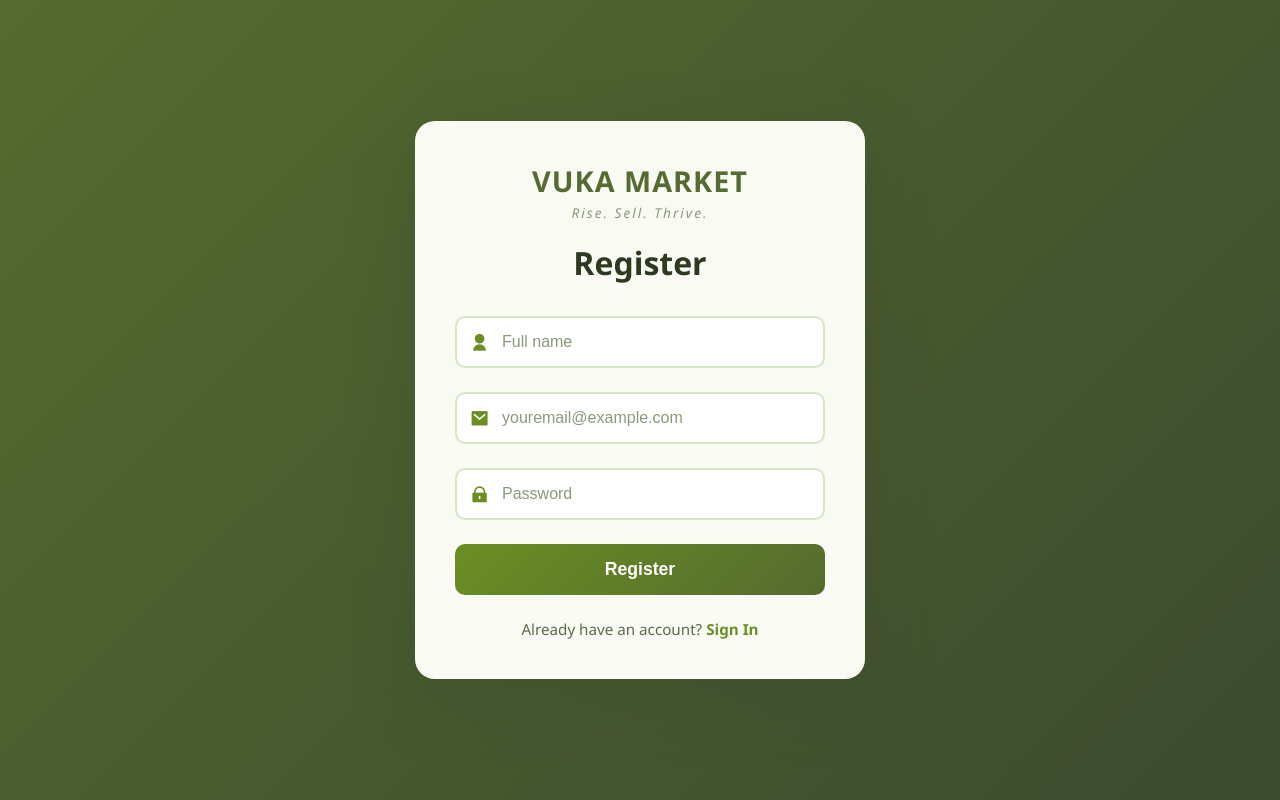
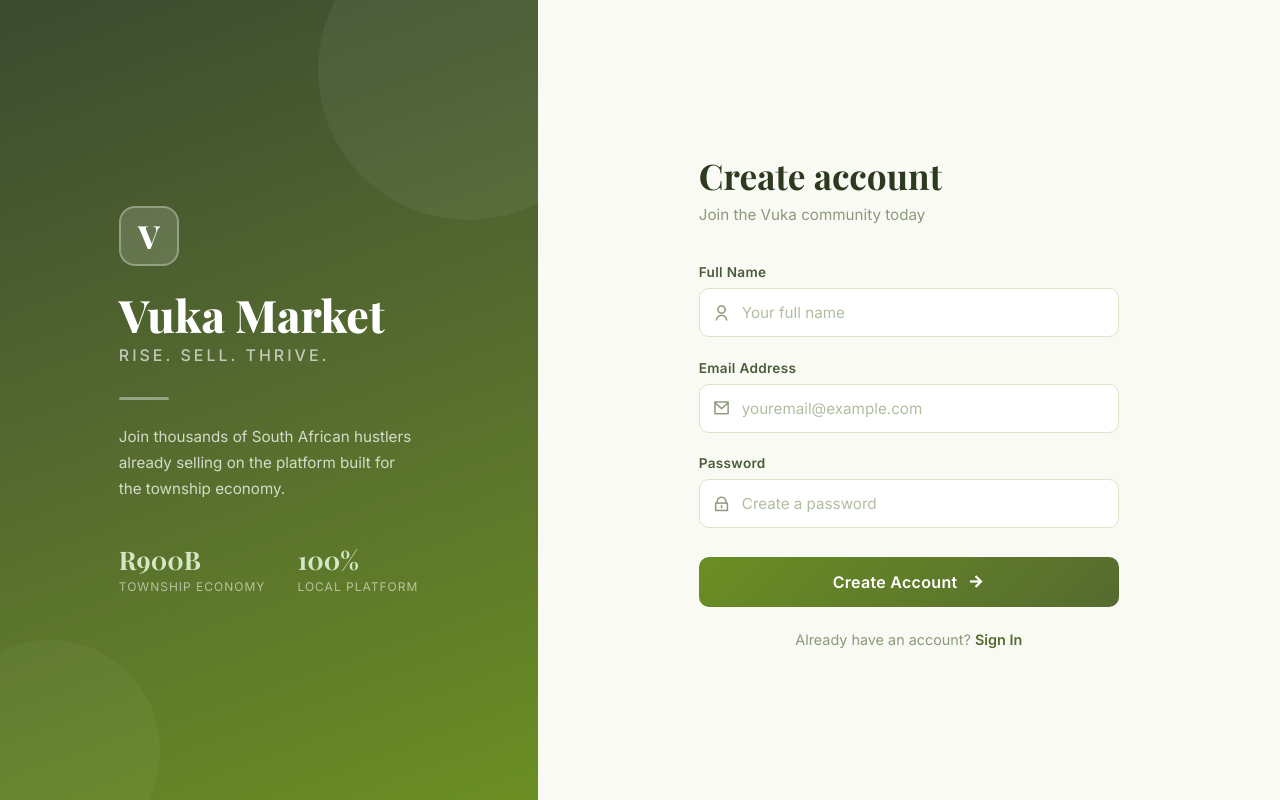
Before and after one commit to Miles-7/ECA3-12-C-C-Ecommerce-Platform, a PHP site: page /pages/register.php in a window 1280 px wide. Run offline with PHP 8.4, Linux system fonts and the light colour scheme; some libraries are stand-ins or nearby versions.

Commit message:
logo redo 1

```diff
--- a/public/pages/register.php
+++ b/public/pages/register.php
@@ -5,41 +5,75 @@
     <meta name="viewport" content="width=device-width, initial-scale=1.0">
     <title>Vuka Market | Register</title>
     <link href="https://cdn.jsdelivr.net/npm/remixicon@4.1.0/fonts/remixicon.css" rel="stylesheet">
+    <link href="https://fonts.googleapis.com/css2?family=Playfair+Display:wght@700;800&family=Inter:wght@400;500;600&display=swap" rel="stylesheet">
     <link rel="stylesheet" href="../styling/main.css">
 </head>
 
 <body class="auth-page">
 
-<div class="container" id="sign-up">
-    <div class="brand">
-        <h2 class="brand-name">Vuka Market</h2>
-        <p class="brand-tagline">Rise. Sell. Thrive.</p>
+<div class="auth-wrapper">
+    <div class="auth-panel-left">
+        <div class="panel-content">
+            <div class="logo-mark">V</div>
+            <h1 class="panel-title">Vuka Market</h1>
+            <p class="panel-sub">Rise. Sell. Thrive.</p>
+            <div class="panel-divider"></div>
+            <p class="panel-desc">Join thousands of South African hustlers already selling on the platform built for the township economy.</p>
+            <div class="panel-stats">
+                <div class="stat">
+                    <span class="stat-num">R900B</span>
+                    <span class="stat-label">Township Economy</span>
                 </div>
-    <h1 class="form-title">Register</h1>
+                <div class="stat">
+                    <span class="stat-num">100%</span>
+                    <span class="stat-label">Local Platform</span>
+                </div>
+            </div>
+        </div>
+    </div>
+
+    <div class="auth-panel-right">
+        <div class="form-container">
+            <div class="form-header">
+                <h2 class="form-title">Create account</h2>
+                <p class="form-subtitle">Join the Vuka community today</p>
+            </div>
+
             <form id="registerForm" method="post" action="">
                 <div class="input-group">
-            <i class="ri-user-fill"></i>
-            <input type="text" name="name" id="name" placeholder="Full name" required>
                     <label for="name">Full Name</label>
+                    <div class="input-wrap">
+                        <i class="ri-user-line"></i>
+                        <input type="text" name="name" id="name" placeholder="Your full name" required>
+                    </div>
                 </div>
 
                 <div class="input-group">
-            <i class="ri-mail-fill"></i>
+                    <label for="email">Email Address</label>
+                    <div class="input-wrap">
+                        <i class="ri-mail-line"></i>
                         <input type="email" name="email" id="email" placeholder="youremail@example.com" required>
-            <label for="email">Email</label>
+                    </div>
                 </div>
 
                 <div class="input-group">
-            <i class="ri-lock-fill"></i>
-            <input type="password" name="password" id="password" placeholder="Password" required>
                     <label for="password">Password</label>
+                    <div class="input-wrap">
+                        <i class="ri-lock-line"></i>
+                        <input type="password" name="password" id="password" placeholder="Create a password" required>
+                    </div>
                 </div>
 
-        <button type="submit" class="submit-btn">Register</button>
+                <button type="submit" class="submit-btn">
+                    <span>Create Account</span>
+                    <i class="ri-arrow-right-line"></i>
+                </button>
             </form>
 
             <div class="change-auth">
                 Already have an account? <a href="login.php">Sign In</a>
+            </div>
+        </div>
     </div>
 </div>
 
@@ -53,18 +87,12 @@
         const email = document.getElementById('email').value;
         const password = document.getElementById('password').value;
 
-        const formData = {
-            name: name,
-            email: email,
-            password: password
-        };
+        const formData = { name, email, password };
 
         try {
             const response = await fetch('../../api/register.php', {
                 method: 'POST',
-                headers: {
-                    'Content-Type': 'application/json'
-                },
+                headers: { 'Content-Type': 'application/json' },
                 body: JSON.stringify(formData)
             });
 
@@ -76,7 +104,6 @@
             } else {
                 alert('Error: ' + result.message);
             }
-
         } catch (error) {
             alert('Error: ' + error.message);
         }
--- a/public/styling/main.css
+++ b/public/styling/main.css
@@ -1,17 +1,16 @@
-/* Main navigation container */
-
-*{
-    margin:0px;
-    padding:0px;
+* {
+    margin: 0;
+    padding: 0;
     box-sizing: border-box;
 }
 
 body {
-    font-family: 'Segoe UI', Tahoma, Geneva, Verdana, sans-serif;
+    font-family: 'Inter', 'Segoe UI', sans-serif;
 }
 
+/* ── Navigation ── */
 .main-nav {
-    background-color: #556B2F;    /* Olive green navigation */
+    background-color: #556B2F;
     padding: 1rem;
 }
 
@@ -22,147 +21,319 @@ body {
     padding: 0;
 }
 
-/* Navigation links */
 .main-nav a {
-    color: #F5F5DC;               /* Beige text for contrast */
+    color: #F5F5DC;
     text-decoration: none;
     font-weight: 500;
     transition: color 0.3s ease;
 }
 
 .main-nav a:hover {
-    color: #D4E7C5;              /* Light sage on hover */
+    color: #D4E7C5;
     text-decoration: underline;
 }
 
-
-/* Vuka Market Branding */
-.brand {
-    text-align: center;
-    margin-bottom: 1.2rem;
+/* ── Auth Page Layout ── */
+.auth-page {
+    min-height: 100vh;
+    display: flex;
+    align-items: stretch;
+    background: #f4f4ee;
 }
 
-.brand-name {
-    font-size: 1.8rem;
-    font-weight: 800;
-    color: #556B2F;
-    letter-spacing: 1px;
-    text-transform: uppercase;
+.auth-wrapper {
+    display: flex;
+    width: 100%;
+    min-height: 100vh;
 }
 
-.brand-tagline {
-    font-size: 0.85rem;
-    color: #8B9A7A;
-    font-style: italic;
-    margin-top: 0.2rem;
-    letter-spacing: 2px;
-}
-
-/* sign up & login page styling */
-.auth-page {
-    background: linear-gradient(135deg, #556B2F 0%, #3C4A2F 100%);  /* Olive green gradient */
-    min-height: 100vh;
+/* ── Left Branding Panel ── */
+.auth-panel-left {
+    width: 42%;
+    background: linear-gradient(160deg, #3C4A2F 0%, #556B2F 50%, #6B8E23 100%);
     display: flex;
     align-items: center;
     justify-content: center;
+    padding: 3rem;
+    position: relative;
+    overflow: hidden;
 }
 
-.container{
-    background-color: #FAFAF5;   /* Off-white with slight warmth */
-    width: 450px;
-    padding: 2.5rem;
-    border-radius: 20px;
-    box-shadow: 0 20px 60px rgba(60, 74, 47, 0.4);  /* Olive shadow */
+.auth-panel-left::before {
+    content: '';
+    position: absolute;
+    top: -80px;
+    right: -80px;
+    width: 300px;
+    height: 300px;
+    border-radius: 50%;
+    background: rgba(255,255,255,0.05);
+}
+
+.auth-panel-left::after {
+    content: '';
+    position: absolute;
+    bottom: -60px;
+    left: -60px;
+    width: 220px;
+    height: 220px;
+    border-radius: 50%;
+    background: rgba(255,255,255,0.04);
+}
+
+.panel-content {
+    position: relative;
+    z-index: 1;
+    color: #fff;
+}
+
+.logo-mark {
+    width: 60px;
+    height: 60px;
+    background: rgba(255,255,255,0.15);
+    border: 2px solid rgba(255,255,255,0.3);
+    border-radius: 16px;
+    display: flex;
+    align-items: center;
+    justify-content: center;
+    font-family: 'Playfair Display', serif;
+    font-size: 2rem;
+    font-weight: 800;
+    color: #fff;
+    margin-bottom: 1.5rem;
+    backdrop-filter: blur(10px);
+}
+
+.panel-title {
+    font-family: 'Playfair Display', serif;
+    font-size: 2.8rem;
+    font-weight: 800;
+    color: #fff;
+    line-height: 1.1;
+    margin-bottom: 0.4rem;
+}
+
+.panel-sub {
+    font-size: 1rem;
+    color: rgba(255,255,255,0.65);
+    letter-spacing: 3px;
+    text-transform: uppercase;
+    font-weight: 500;
+    margin-bottom: 2rem;
+}
+
+.panel-divider {
+    width: 50px;
+    height: 3px;
+    background: rgba(255,255,255,0.4);
+    border-radius: 2px;
+    margin-bottom: 1.5rem;
+}
+
+.panel-desc {
+    font-size: 0.95rem;
+    color: rgba(255,255,255,0.75);
+    line-height: 1.7;
+    max-width: 300px;
+    margin-bottom: 2.5rem;
+}
+
+.panel-stats {
+    display: flex;
+    gap: 2rem;
+}
+
+.stat {
+    display: flex;
+    flex-direction: column;
+    gap: 0.2rem;
+}
+
+.stat-num {
+    font-family: 'Playfair Display', serif;
+    font-size: 1.6rem;
+    font-weight: 700;
+    color: #D4E7C5;
+}
+
+.stat-label {
+    font-size: 0.75rem;
+    color: rgba(255,255,255,0.55);
+    text-transform: uppercase;
+    letter-spacing: 1px;
+}
+
+/* ── Right Form Panel ── */
+.auth-panel-right {
+    width: 58%;
+    display: flex;
+    align-items: center;
+    justify-content: center;
+    padding: 3rem;
+    background: #fafaf5;
+}
+
+.form-container {
+    width: 100%;
+    max-width: 420px;
+}
+
+.form-header {
+    margin-bottom: 2.5rem;
 }
 
 .form-title {
-    font-size: 2rem;
+    font-family: 'Playfair Display', serif;
+    font-size: 2.2rem;
     font-weight: 700;
-    color: #2D3A1F;              /* Dark olive for text */
-    margin-bottom: 2rem;
-    text-align: center;
+    color: #2D3A1F;
+    margin-bottom: 0.4rem;
 }
 
+.form-subtitle {
+    font-size: 0.95rem;
+    color: #8B9A7A;
+}
+
+/* ── Form Fields ── */
 form {
     display: flex;
     flex-direction: column;
-    gap: 1.5rem;
+    gap: 1.4rem;
+    margin-bottom: 1.5rem;
 }
 
 .input-group {
+    display: flex;
+    flex-direction: column;
+    gap: 0.5rem;
+}
+
+.input-group label {
+    font-size: 0.85rem;
+    font-weight: 600;
+    color: #4A5C38;
+    letter-spacing: 0.3px;
+}
+
+.input-wrap {
     position: relative;
     display: flex;
     align-items: center;
 }
 
-.input-group i {
+.input-wrap i {
     position: absolute;
-    left: 15px;
-    color: #6B8E23;              /* Olive drab for icons */
-    font-size: 1.2rem;
+    left: 14px;
+    color: #8B9A7A;
+    font-size: 1.1rem;
     pointer-events: none;
+    transition: color 0.3s;
 }
 
-.input-group input {
+.input-wrap input {
     width: 100%;
-    padding: 15px 15px 15px 45px;
-    border: 2px solid #D4E7C5;   /* Light sage border */
+    padding: 14px 14px 14px 42px;
+    border: 1.5px solid #D9E6C8;
     border-radius: 10px;
-    font-size: 1rem;
+    font-size: 0.95rem;
+    font-family: 'Inter', sans-serif;
     outline: none;
-    transition: all 0.3s ease;
-    background-color: #FFFFFF;
+    background: #fff;
+    color: #2D3A1F;
+    transition: all 0.25s ease;
 }
 
-.input-group input:focus {
-    border-color: #6B8E23;       /* Olive drab on focus */
-    box-shadow: 0 0 0 3px rgba(107, 142, 35, 0.15);  /* Soft olive glow */
+.input-wrap input::placeholder {
+    color: #b0bea0;
 }
 
-.input-group input::placeholder {
-    color: #8B9A7A;              /* Muted olive gray */
+.input-wrap input:focus {
+    border-color: #6B8E23;
+    box-shadow: 0 0 0 3px rgba(107, 142, 35, 0.12);
 }
 
-.input-group label {
-    display: none; /* Hidden since we're using placeholders */
+.input-wrap input:focus + i,
+.input-wrap:focus-within i {
+    color: #6B8E23;
 }
 
+/* ── Submit Button ── */
 .submit-btn {
-    background: linear-gradient(135deg, #6B8E23 0%, #556B2F 100%);  /* Olive gradient button */
-    color: #FFFFFF;
+    display: flex;
+    align-items: center;
+    justify-content: center;
+    gap: 0.6rem;
+    background: linear-gradient(135deg, #6B8E23 0%, #556B2F 100%);
+    color: #fff;
     padding: 15px;
     border: none;
     border-radius: 10px;
-    font-size: 1.1rem;
+    font-size: 1rem;
     font-weight: 600;
+    font-family: 'Inter', sans-serif;
     cursor: pointer;
-    transition: transform 0.2s ease, box-shadow 0.2s ease;
+    transition: all 0.25s ease;
+    margin-top: 0.4rem;
+    letter-spacing: 0.3px;
 }
 
 .submit-btn:hover {
     transform: translateY(-2px);
-    box-shadow: 0 10px 25px rgba(107, 142, 35, 0.4);  /* Olive shadow on hover */
+    box-shadow: 0 8px 24px rgba(107, 142, 35, 0.35);
 }
 
 .submit-btn:active {
     transform: translateY(0);
 }
 
+.submit-btn i {
+    font-size: 1.1rem;
+    transition: transform 0.2s;
+}
+
+.submit-btn:hover i {
+    transform: translateX(3px);
+}
+
+/* ── Bottom Link ── */
 .change-auth {
     text-align: center;
-    margin-top: 1.5rem;
-    color: #5A6B4A;              /* Muted olive text */
-    font-size: 0.95rem;
+    color: #8B9A7A;
+    font-size: 0.9rem;
+    margin-top: 1.2rem;
 }
 
 .change-auth a {
-    color: #6B8E23;              /* Olive drab links */
+    color: #556B2F;
     text-decoration: none;
     font-weight: 600;
-    transition: color 0.3s ease;
+    transition: color 0.2s;
 }
 
 .change-auth a:hover {
-    color: #556B2F;              /* Darker olive on hover */
+    color: #6B8E23;
     text-decoration: underline;
 }
+
+/* ── Responsive ── */
+@media (max-width: 768px) {
+    .auth-wrapper {
+        flex-direction: column;
+    }
+
+    .auth-panel-left {
+        width: 100%;
+        padding: 2rem;
+        min-height: auto;
+    }
+
+    .panel-title {
+        font-size: 2rem;
+    }
+
+    .auth-panel-right {
+        width: 100%;
+        padding: 2rem 1.5rem;
+    }
+}
```
Also changed, not shown: api/login.php (+90 -70 lines), database/e-commerce.db. Lines whose indentation alone changed are shown as unchanged.
